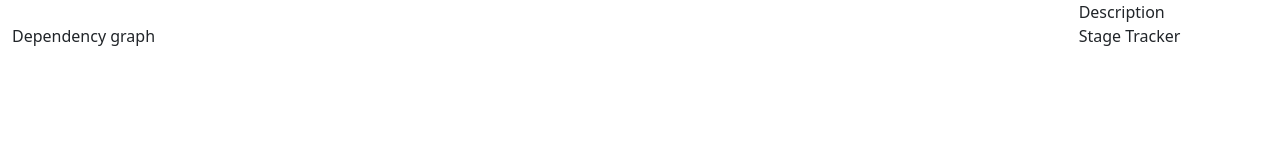
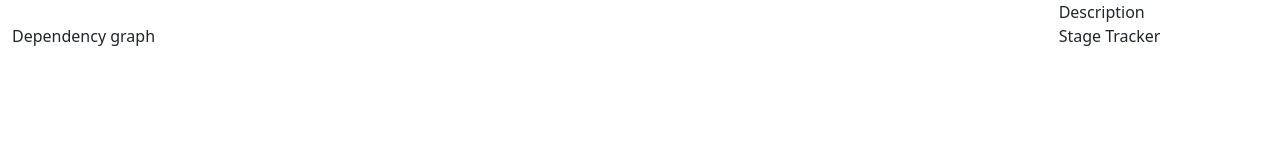
Before and after one commit to ZiadAmr/BNOPI, a React app: page index.html in a window 1280 px wide. Built offline with nearby package versions, Linux system fonts and the light colour scheme; no server answers.

Commit message:
Fixed issue with row

```diff
--- a/index.html
+++ b/index.html
@@ -9,7 +9,7 @@
 
     <div id="mainContainer" class="container-fluid">
 
-      <div id="firstRow" class="row">
+      <div id="firstRow" style="width:100%;" class="row">
         <div id="mapContainer" class="col-10">
           <div id="map"></div>
         </div>
@@ -18,7 +18,7 @@
         </div>
       </div>
 
-      <div id="secondRow" class="row">
+      <div id="secondRow" style="width:100%;" class="row">
         <div id="dependencyGraphContainer" class="col-10">
           Dependency graph
         </div>
```
